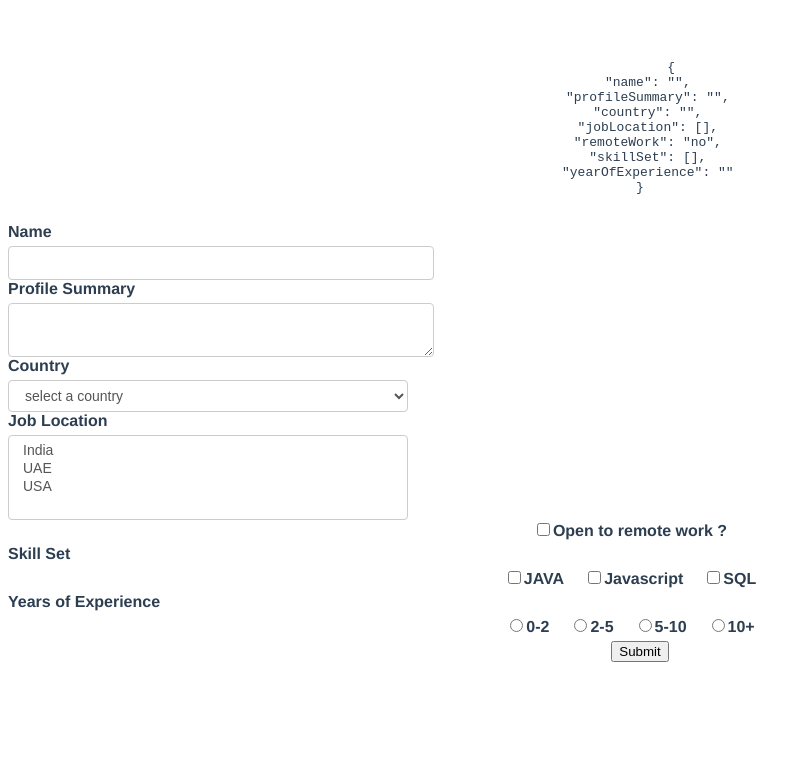
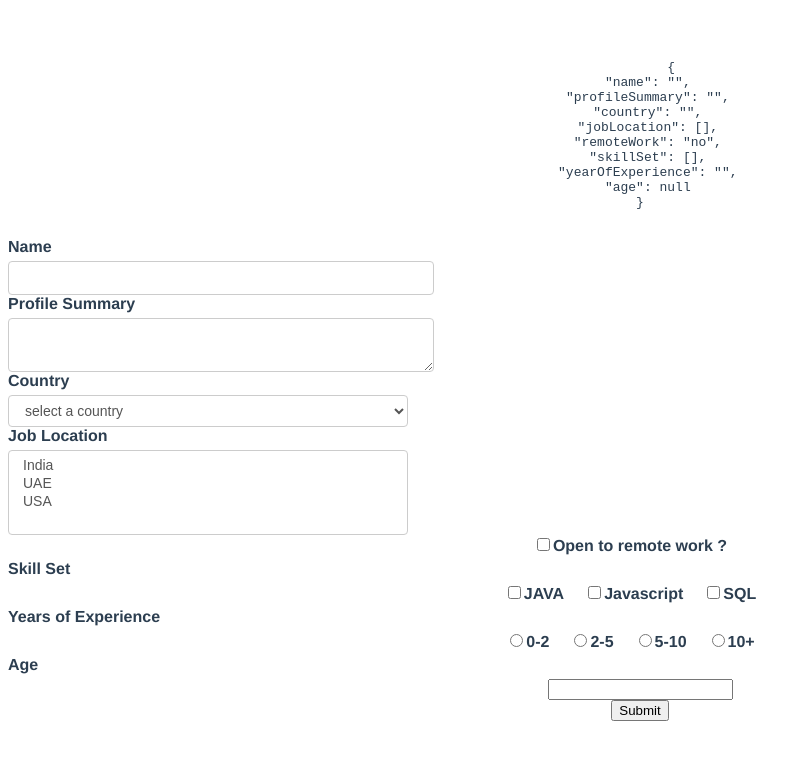
Before and after one commit to atifaftab/vue-codeevolution, a Vue app: page / in a window 1280 px wide. Shown: the top 760 px of the page, without its empty margins (0-811 px from the left). Built offline with nearby package versions, Linux system fonts and the light colour scheme.

Commit message:
model modifiers

```diff
--- a/src/App.vue
+++ b/src/App.vue
@@ -8,7 +8,7 @@
     <form @submit="submitForm">
         <div>
             <label for="name">Name</label>
-            <input type="text" id="name" v-model="formValues.name">
+            <input type="text" id="name" v-model.trim="formValues.name">
         </div>
         <div>
             <label for="profileSummary">Profile Summary</label>
@@ -56,6 +56,10 @@
             <input type="radio" id="10+" value="10+" v-model="formValues.yearOfExperience">
             <label for="10+">10+</label>
         </div>
+        <div>
+            <label for="age">Age</label>
+            <input type="number" id="age" v-model.number="formValues.age">
+        </div>
         <button>Submit</button>
     </form>
 </template>
@@ -71,7 +75,8 @@ export default {
                 jobLocation: [],
                 remoteWork: "no",
                 skillSet: [],
-                yearOfExperience: ''
+                yearOfExperience: '',
+                age:null
             }
         }
     },
```
